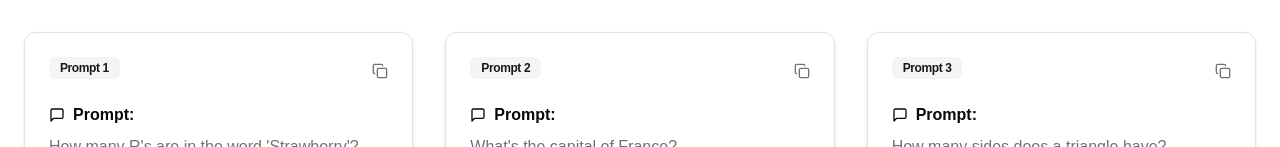
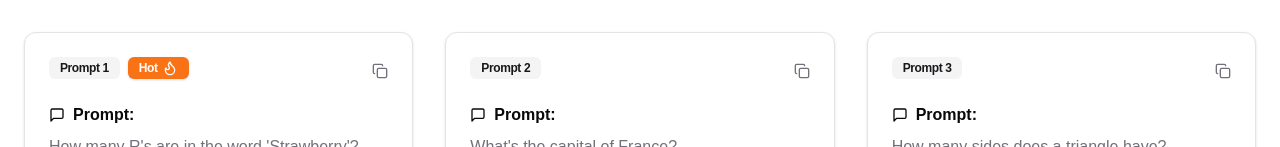
Before and after one commit to mazeincoding/PromptsLabs, a Next.js app: page / in a window 1280 px wide. Shown: the part 493-640 px from the top of the page. Built offline with nearby package versions, Linux system fonts and the light colour scheme.

Commit message:
Added hot for prompts

```diff
--- a/src/components/prompt-card.tsx
+++ b/src/components/prompt-card.tsx
@@ -8,7 +8,7 @@ import {
   CardTitle,
 } from "@/components/ui/card";
 import { Badge } from "@/components/ui/badge";
-import { MessageSquare, CheckCircle, Copy, Check } from "lucide-react";
+import { MessageSquare, CheckCircle, Copy, Check, Flame } from "lucide-react";
 import { copy_prompt_to_clipboard } from "@/lib/prompt-utils";
 
 export function PromptCard({
@@ -29,8 +29,14 @@ export function PromptCard({
   return (
     <Card className="hover:shadow-lg transition-shadow">
       <CardHeader className="flex flex-row items-center justify-between">
-        <CardTitle className="flex items-center">
+        <CardTitle className="flex items-center gap-2">
           <Badge variant="secondary">Prompt {index + 1}</Badge>
+          {prompt.is_hot && (
+            <Badge className="bg-orange-500 text-white space-x-1 hover:bg-orange-500">
+              <span>Hot</span>
+              <Flame className="w-4 h-4" />
+            </Badge>
+          )}
         </CardTitle>
         {is_copied ? (
           <Check className="h-4 w-4 text-green-500" />
--- a/src/data/prompts.ts
+++ b/src/data/prompts.ts
@@ -5,50 +5,60 @@ export const prompts: TPrompt[] = [
     created_by: "Maze",
     input: "How many R's are in the word 'Strawberry'?",
     expected_output: "3",
+    is_hot: true,
   },
   {
     created_by: "Alex",
     input: "What's the capital of France?",
     expected_output: "Paris",
+    is_hot: false,
   },
   {
     created_by: "Sam",
     input: "How many sides does a triangle have?",
     expected_output: "3",
+    is_hot: false,
   },
   {
     created_by: "Jordan",
     input: "What's the chemical symbol for gold?",
     expected_output: "Au",
+    is_hot: false,
   },
   {
     created_by: "Taylor",
     input: "Who wrote 'Romeo and Juliet'?",
     expected_output: "William Shakespeare",
+    is_hot: false,
   },
   {
     created_by: "Casey",
     input: "What's the largest planet in our solar system?",
     expected_output: "Jupiter",
+    is_hot: false,
   },
   {
     created_by: "Morgan",
     input: "How many continents are there?",
     expected_output: "7",
+    is_hot: false,
   },
   {
     created_by: "Riley",
     input: "What's the square root of 64?",
     expected_output: "8",
+    is_hot: false,
   },
   {
     created_by: "Jamie",
     input: "Who painted the Mona Lisa?",
     expected_output: "Leonardo da Vinci",
+    is_hot: false,
   },
   {
     created_by: "Quinn",
     input: "What's the boiling point of water in Celsius?",
     expected_output: "100",
+    is_hot: false,
   },
 ];
--- a/src/types/prompt.ts
+++ b/src/types/prompt.ts
@@ -2,4 +2,5 @@ export type TPrompt = {
   created_by: string;
   input: string;
   expected_output: string;
+  is_hot: boolean;
 };
```
